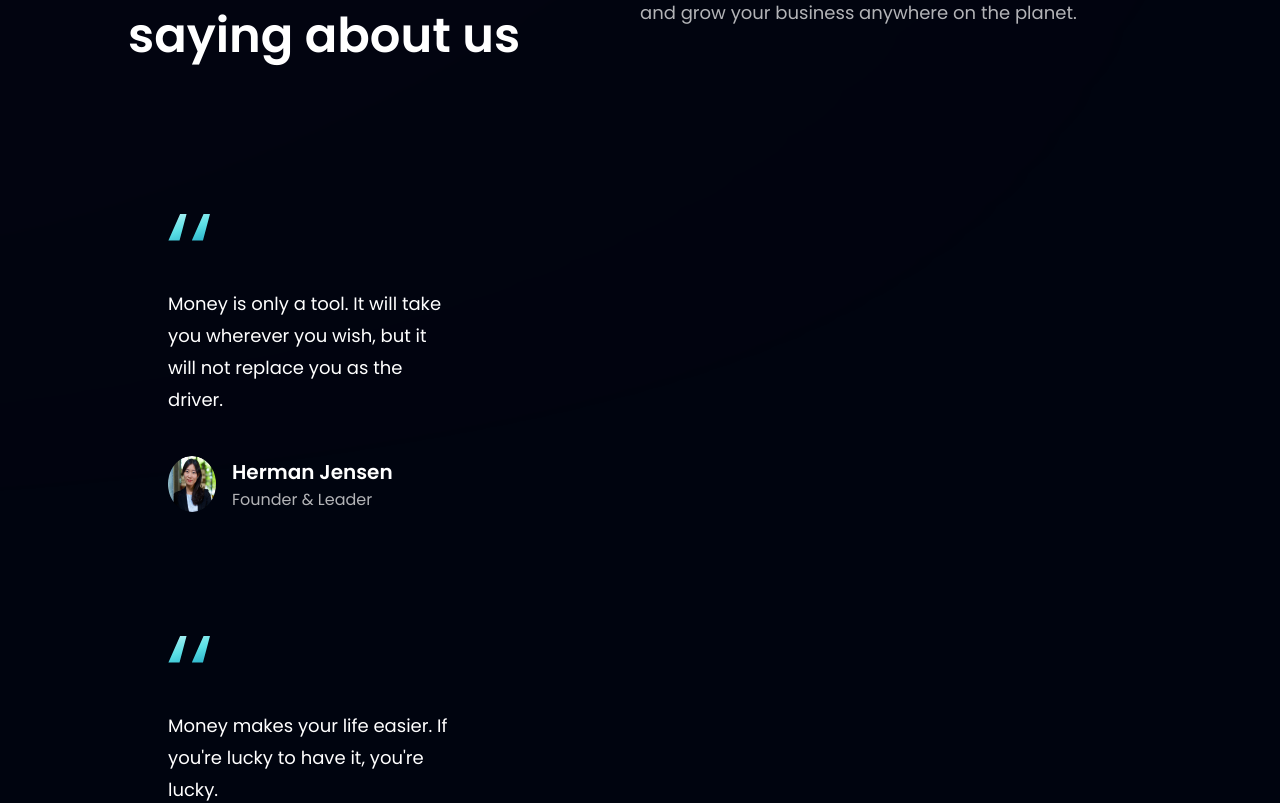
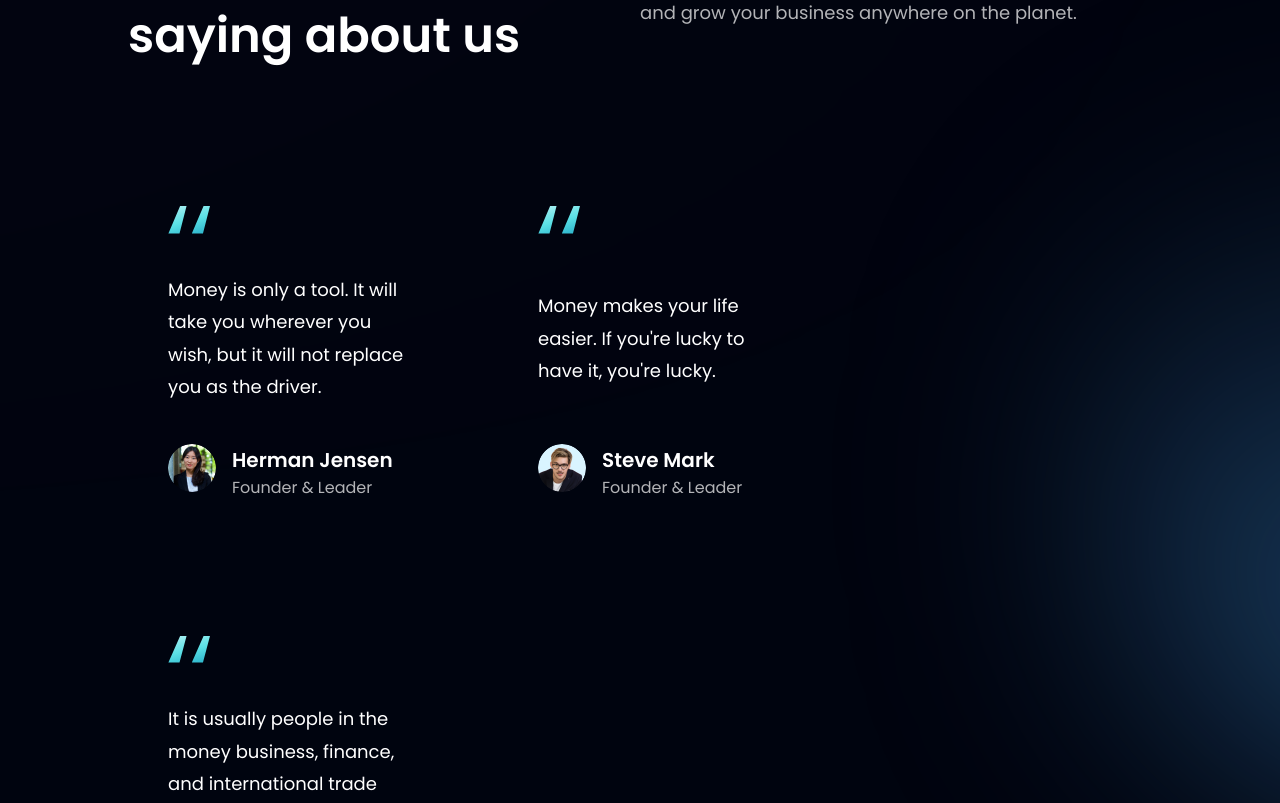
Before and after one commit to aniketchitransh/bank-app, a React (Vite) app in the folder bank_app/: page / in a window 1280 px wide. Shown: the part 2840-3643 px from the top of the page. Built offline with nearby package versions, Linux system fonts and the light colour scheme.

Commit message:
Feedback and Testimonials completed, now moving to clients

```diff
--- a/bank_app/src/components/FeedbackCard.jsx
+++ b/bank_app/src/components/FeedbackCard.jsx
@@ -1,20 +1,25 @@
-import { quotes } from '../assets'
+import { quotes } from "../assets";
 
 const FeedbackCard = ({ content, name, title, img }) => (
-  <div className='flex justify-between flex-col px-10 py-12 rounded-[20px] max-w-[370px] md:mr-10 sm:mr-5 mr-0 my-5 feedback-card'>
-    <img src={quotes} alt="quotes" className='w-[42px] h-[42px] object-contain' />
-    <p className='font-poppins font-normal text-[18px] leading-[32px] text-white my-10'>
+  <div className="flex justify-between flex-col px-10 py-12 rounded-[20px]  max-w-[330px] md:mr-10 sm:mr-5 mr-0 my-5 feedback-card">
+    <img src={quotes} alt="double_quotes" className="w-[42.6px] h-[27.6px] object-contain" />
+    <p className="font-poppins font-normal text-[18px] leading-[32.4px] text-white my-10">
       {content}
     </p>
 
-    <div className='flex flex-row'>
-      <img src={img} alt={name} className='w-[48px] h-48px] rounded-full' />
-      <div className='flex flex-col ml-4'>
-        <h4 className='font-poppins font-semibold text-[20px] leading-[32px] text-white'>{name}</h4>
-        <p className='font-poppins font-normal text-[16px] leading-[24px] text-dimWhite'>{title}</p>
+    <div className="flex flex-row">
+      <img src={img} alt={name} className="w-[48px] h-[48px] rounded-full" />
+      <div className="flex flex-col ml-4">
+        <h4 className="font-poppins font-semibold text-[20px] leading-[32px] text-white">
+          {name}
+        </h4>
+        <p className="font-poppins font-normal text-[16px] leading-[24px] text-dimWhite">
+          {title}
+        </p>
       </div>
     </div>
   </div>
-)
+);
 
-export default FeedbackCard
+
+export default FeedbackCard;
--- a/bank_app/src/components/Testimonials.jsx
+++ b/bank_app/src/components/Testimonials.jsx
@@ -4,8 +4,7 @@
 
 const Testimonials = () => (
   <section id='clients' className={`${styles.paddingX} ${styles.flexCenter} flex-col relative`}>
-    {/* TODO a gradient */}
-    <div />
+    <div className='absolute z-[0] w-[60%] h-[60%] -right-[50%] rounded-full blue__gradient' />
 
     <div className='w-full flex justify-between items-center md:flex-row flex-col sm:mb-16 mb-6 relative z-[1]'>
       <h1 className={styles.heading2}>
@@ -19,7 +18,7 @@
       </div>
     </div>
 
-    <div className='felx flex-wrap sm:justify-start justify-center w-full feedback-container relative z-[1]'>
+    <div className='flex flex-wrap sm:justify-start justify-center w-full feedback-container relative z-[1]'>
       {feedback.map((card) => (
         <FeedbackCard key={card.id} {...card} />
       ))}
```
